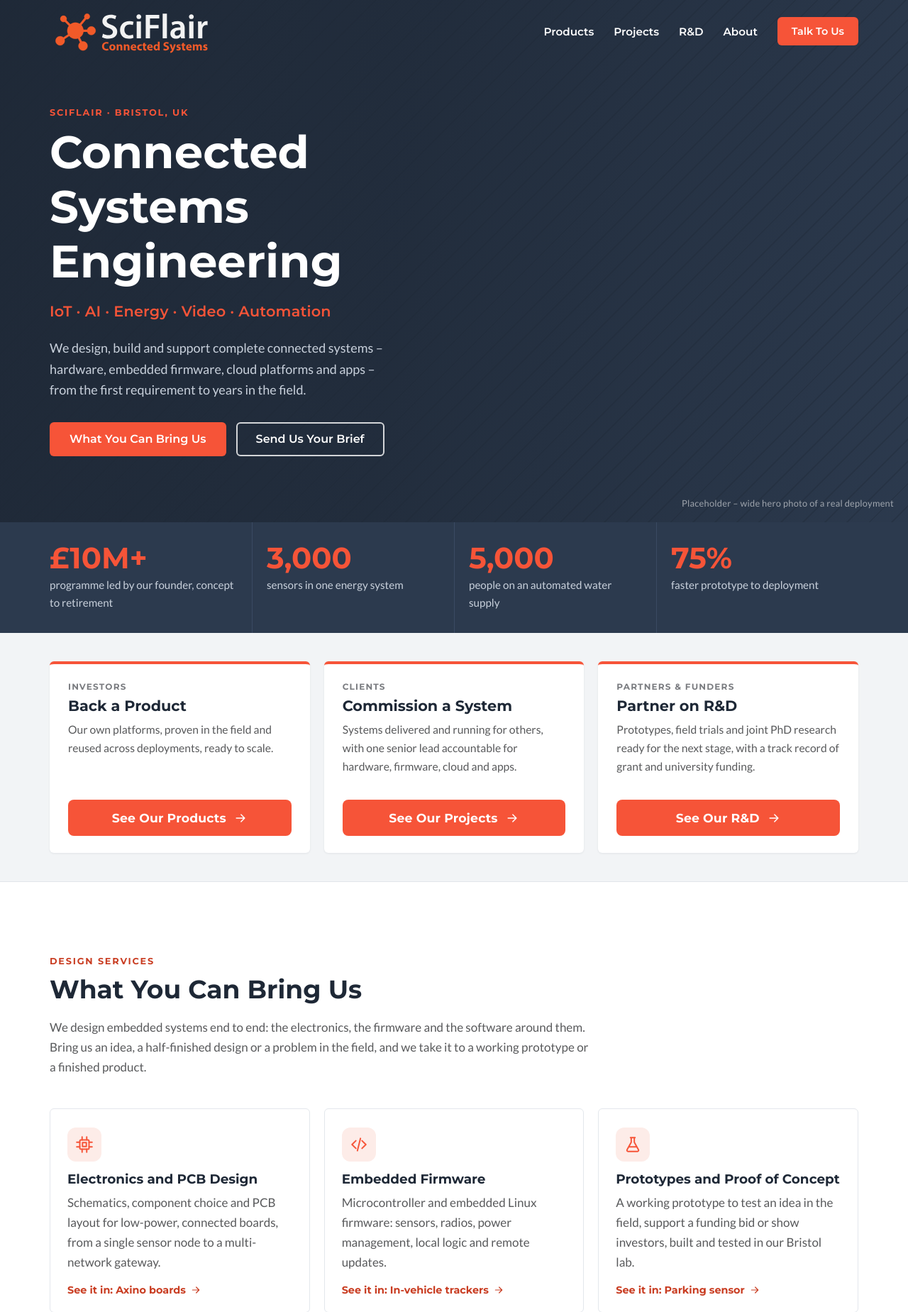
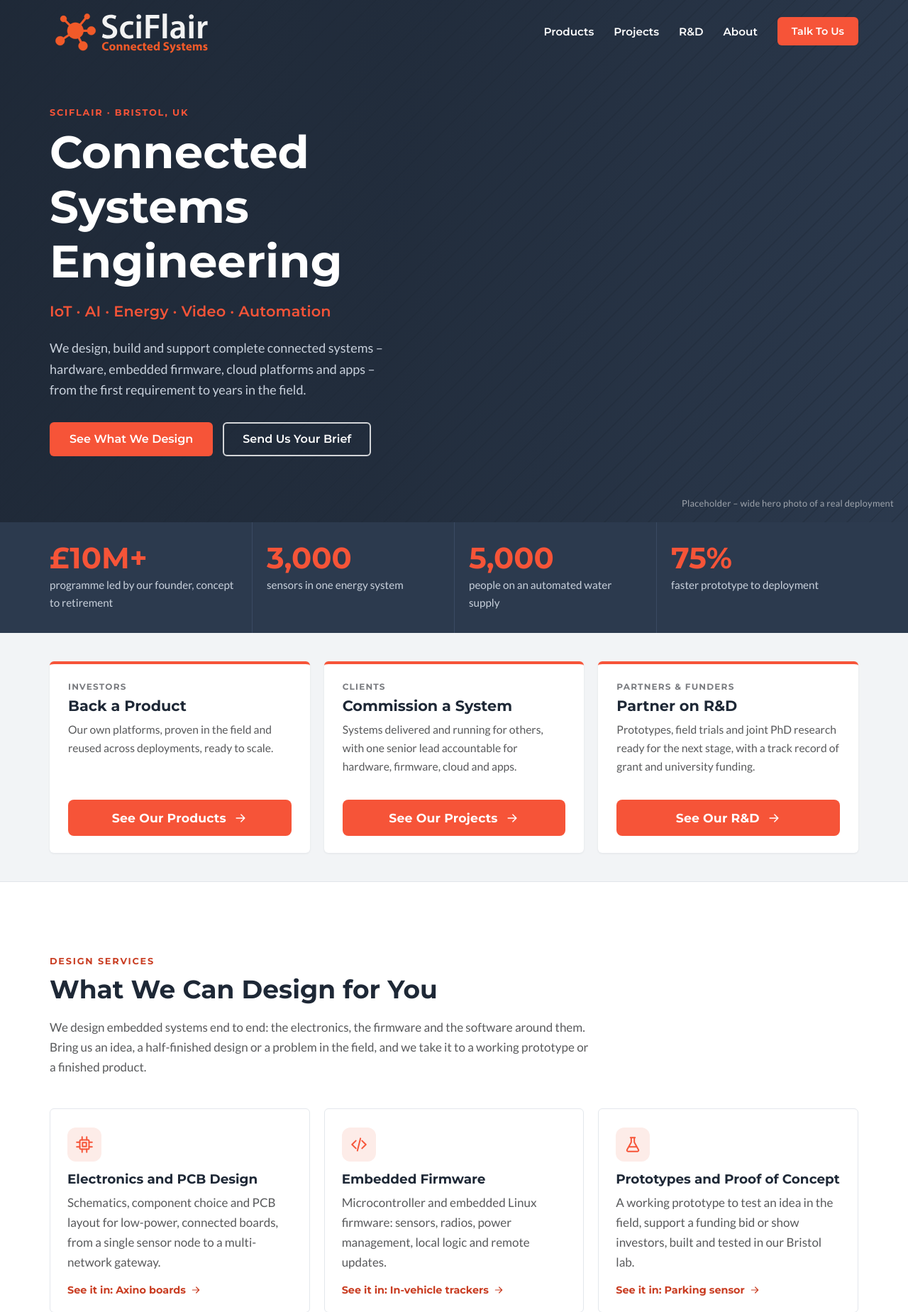
Before and after one commit to axino-iot/sciflair, a Node server app: page / in a window 1280 px wide. Shown: the top 1849 px of the page at 71% size. Run offline with Node 20, Linux system fonts and the light colour scheme; some libraries are stand-ins or nearby versions.

Commit message:
Design services: heading What We Can Design for You, hero button See What We Design
Co-Authored-By: Claude Opus 5.5 <noreply@anthropic.com>
Claude-Session: https://claude.ai/code/session_01Jojw3aMgwVRxQPYYdVEczo

```diff
--- a/data/index.js
+++ b/data/index.js
@@ -101,7 +101,7 @@ function byType(t) { return projects.filter(function (p) { return p.type === t;
 function bySector(k) { return projects.filter(function (p) { return p.sector === k; }); }
 function sectionFor(p) { return sections[p.type] || sections.project; }
 
-// Design work we want to be asked for (homepage "What You Can Bring Us")
+// Design work we want to be asked for (homepage "What We Can Design for You")
 const services = [
   { icon: 'chip', title: 'Electronics and PCB Design',
     text: 'Schematics, component choice and PCB layout for low-power, connected boards, from a single sensor node to a multi-network gateway.',
--- a/views/home.ejs
+++ b/views/home.ejs
@@ -14,7 +14,7 @@ function ph(label, cls) {
     <p class="hero-sectors">IoT · AI · Energy · Video · Automation</p>
     <p class="hero-lede">We design, build and support complete connected systems – hardware, embedded firmware, cloud platforms and apps – from the first requirement to years in the field.</p>
     <div class="hero-actions">
-      <a class="btn btn-primary" href="#services">What You Can Bring Us</a>
+      <a class="btn btn-primary" href="#services">See What We Design</a>
       <a class="btn btn-outline" href="#contact">Send Us Your Brief</a>
     </div>
   </div>
@@ -51,7 +51,7 @@ function ph(label, cls) {
   <div class="wrap">
     <div class="section-head">
       <p class="eyebrow">Design Services</p>
-      <h2>What You Can Bring Us</h2>
+      <h2>What We Can Design for You</h2>
       <p>We design embedded systems end to end: the electronics, the firmware and the software around them. Bring us an idea, a half-finished design or a problem in the field, and we take it to a working prototype or a finished product.</p>
     </div>
     <div class="svc-grid">
```
